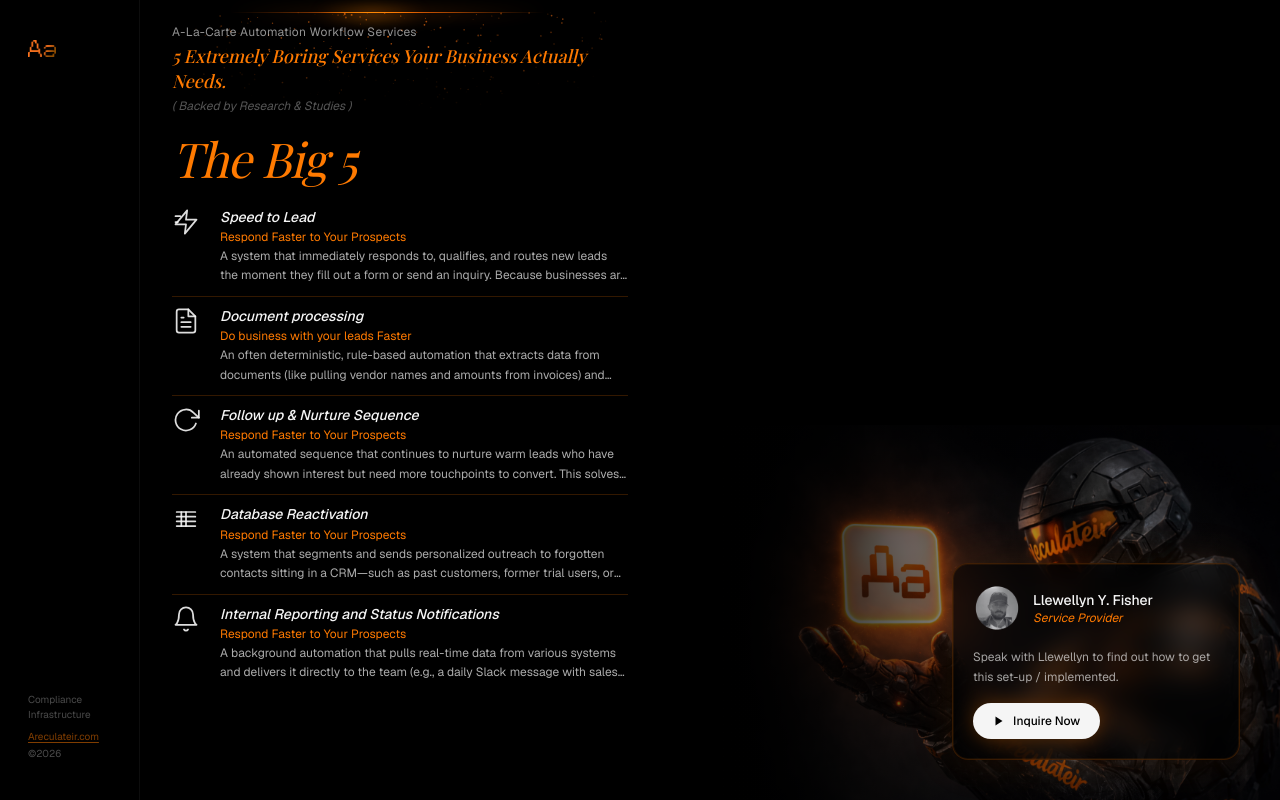
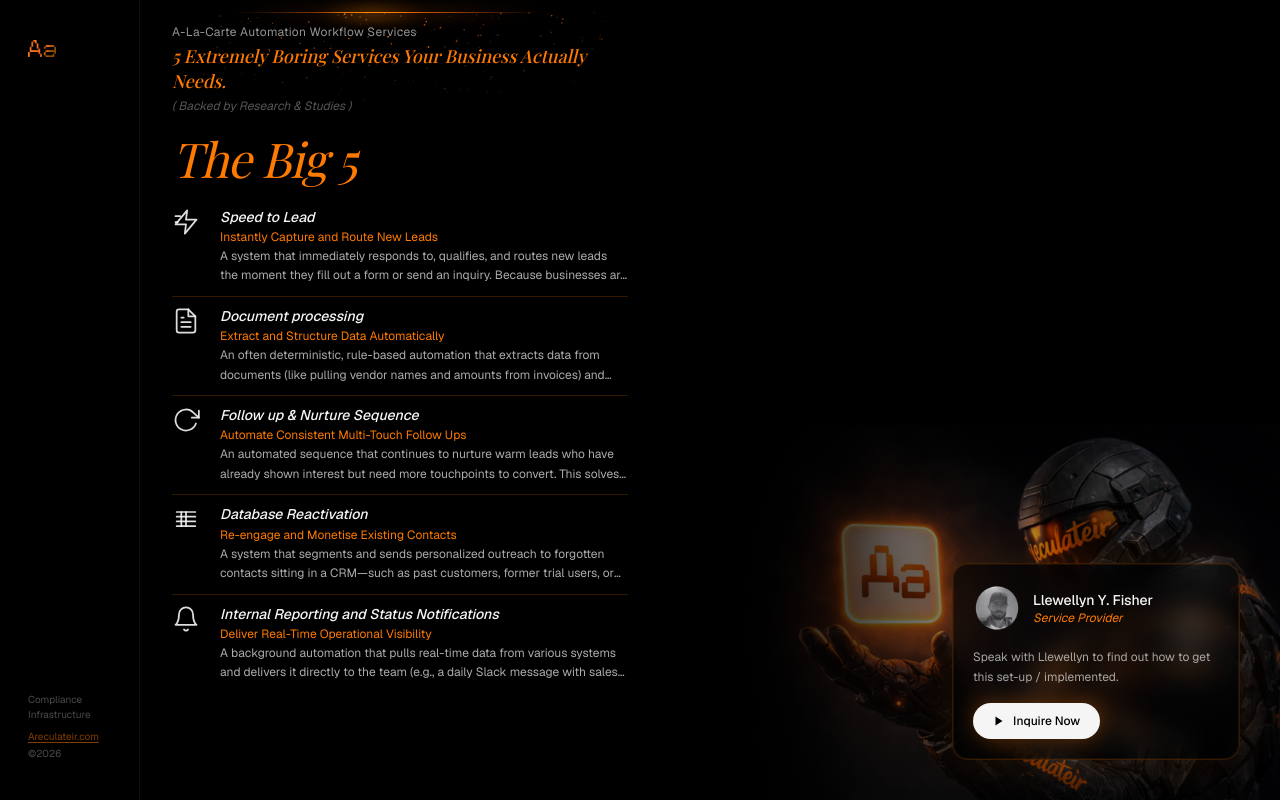
Before and after one commit to telluricaquarian/areculateirservices, a Next.js app: page / in a window 1280 px wide. Built offline with nearby package versions, Linux system fonts and the light colour scheme; a web font is replaced by a local one.

Commit message:
refine service subheadings for specificity and clarity

```diff
--- a/components/services-list.tsx
+++ b/components/services-list.tsx
@@ -11,31 +11,31 @@ const services = [
   {
     icon: <SpeedToLeadIcon />,
     title: "Speed to Lead",
-    subtitle: "Respond Faster to Your Prospects",
+    subtitle: "Instantly Capture and Route New Leads",
     description: "A system that immediately responds to, qualifies, and routes new leads the moment they fill out a form or send an inquiry. Because businesses are up to 10 times more likely to convert a lead if they respond within 5 minutes, this removes the average 47-hour delay that costs businesses money"
   },
   {
     icon: <DocumentIcon />,
     title: "Document processing",
-    subtitle: "Do business with your leads Faster",
+    subtitle: "Extract and Structure Data Automatically",
     description: "An often deterministic, rule-based automation that extracts data from documents (like pulling vendor names and amounts from invoices) and pushes it into the correct software"
   },
   {
     icon: <NurtureIcon />,
     title: "Follow up & Nurture Sequence",
-    subtitle: "Respond Faster to Your Prospects",
+    subtitle: "Automate Consistent Multi-Touch Follow Ups",
     description: "An automated sequence that continues to nurture warm leads who have already shown interest but need more touchpoints to convert. This solves the issue of salespeople giving up after one or two tries, even though 80% of sales require at least five follow-ups"
   },
   {
     icon: <DatabaseIcon />,
     title: "Database Reactivation",
-    subtitle: "Respond Faster to Your Prospects",
+    subtitle: "Re-engage and Monetise Existing Contacts",
     description: "A system that segments and sends personalized outreach to forgotten contacts sitting in a CRM—such as past customers, former trial users, or cold inquiries—to restart the conversation without any new ad spend"
   },
   {
     icon: <NotificationIcon />,
     title: "Internal Reporting and Status Notifications",
-    subtitle: "Respond Faster to Your Prospects",
+    subtitle: "Deliver Real-Time Operational Visibility",
     description: "A background automation that pulls real-time data from various systems and delivers it directly to the team (e.g., a daily Slack message with sales numbers), eliminating the hours spent manually compiling reports"
   }
 ]
```
